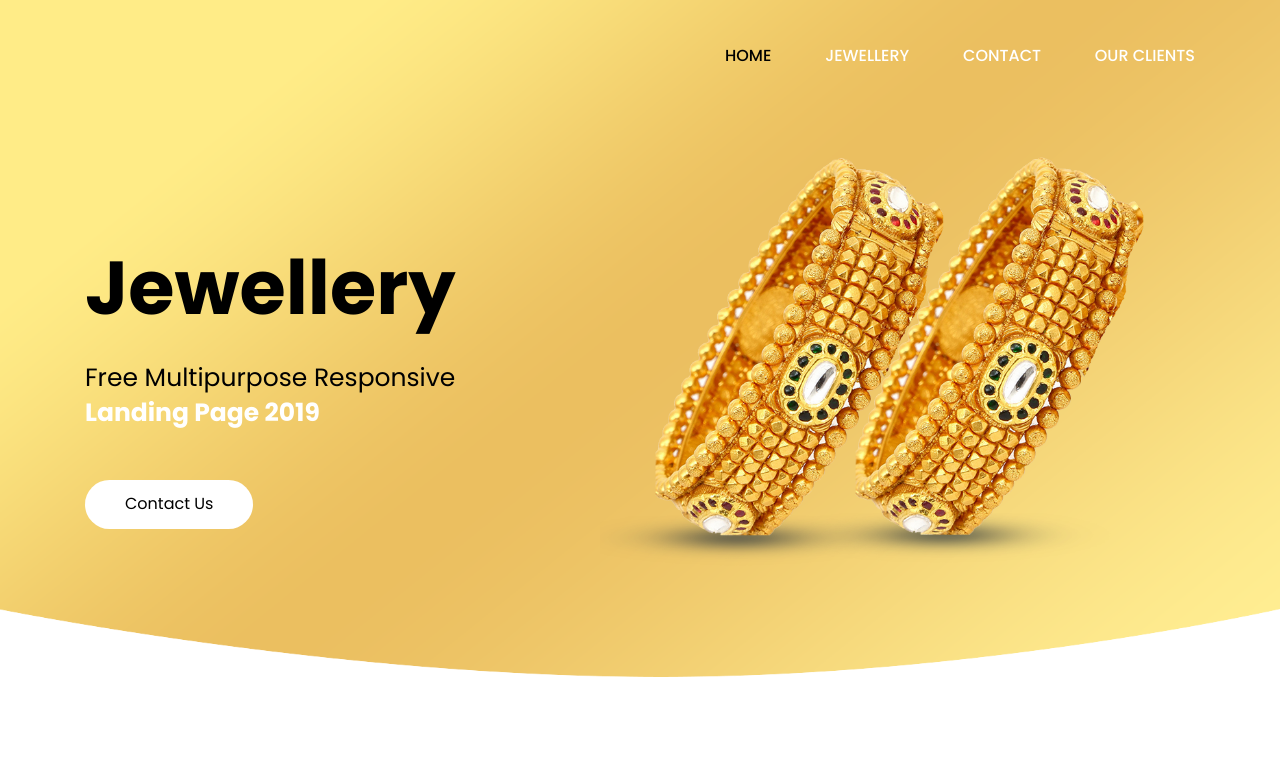
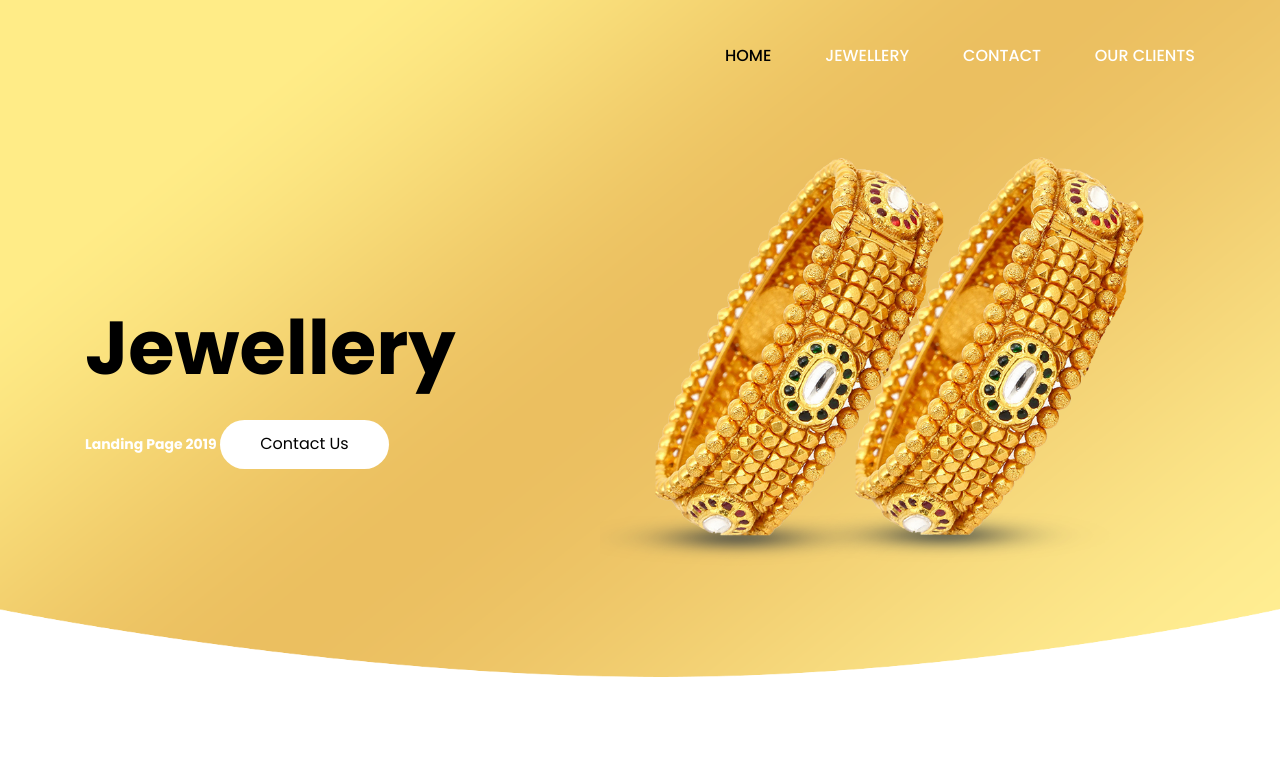
Before and after one commit to Ar-thur/Tashinga-Jewl-co, a plain HTML site: page index.html in a window 1280 px wide. Shown: the top 764 px of the page. Drawn offline with nearby package versions, Linux system fonts and the light colour scheme.

Commit message:
Update index.html
removed <spa> free<p1>

```diff
--- a/index.html
+++ b/index.html
@@ -75,7 +75,6 @@
                         <div class="col-xl-5 col-lg-5 col-md-5 col-sm-12 ">
                            <div class="text-bg">
                               <h1>Jewellery</h1>
-                              <span>Free Multipurpose Responsive <br>
                               <strong class="land_bold">Landing Page 2019</strong></span>
                               <a href="#">Contact Us</a>
                            </div>
```
